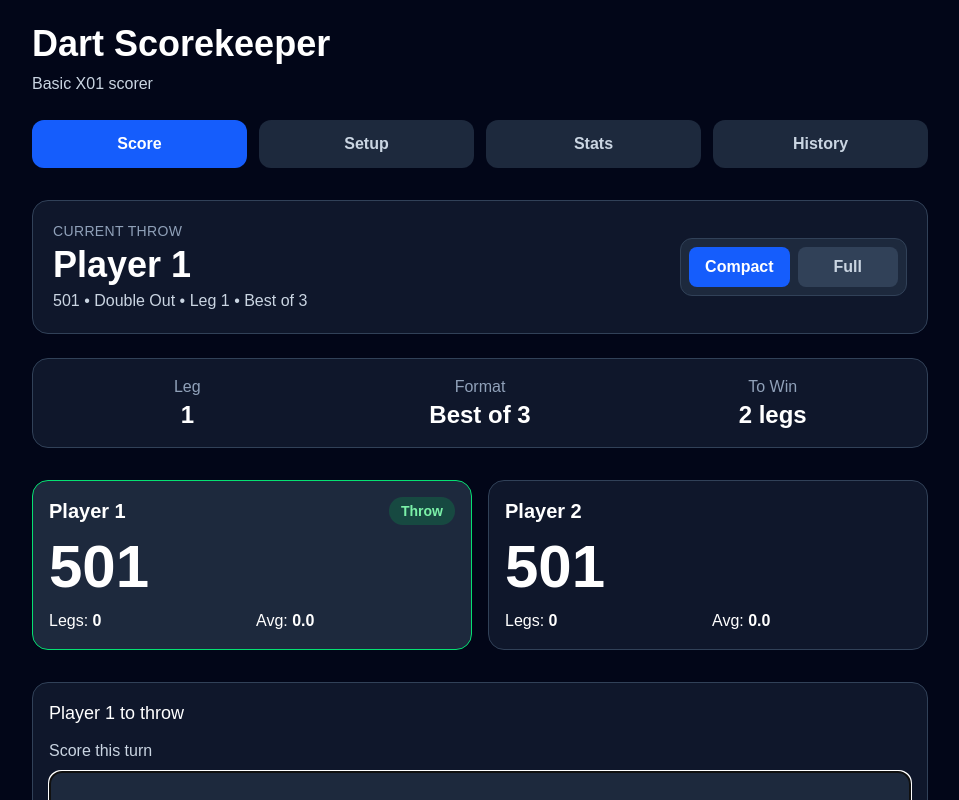
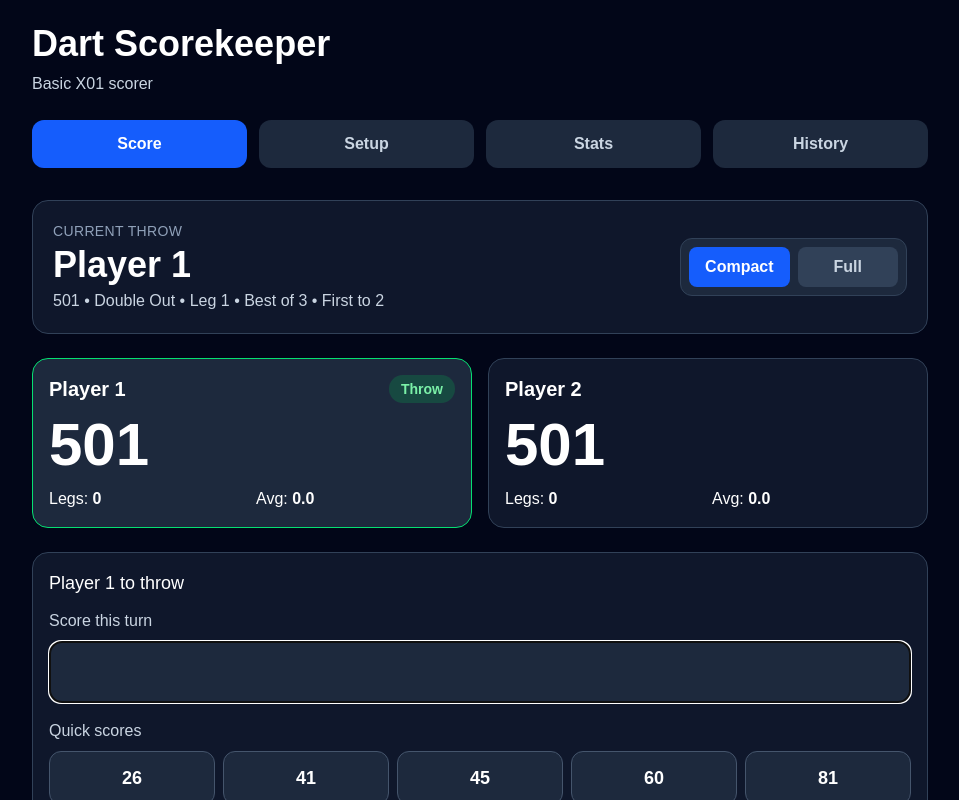
Before and after one commit to bclark303/dart-scorekeeper, a Next.js app: page / in a window 1280 px wide. Shown: the top 800 px of the page, without its empty margins (160-1119 px from the left). Built offline with nearby package versions, Linux system fonts and the light colour scheme.

Commit message:
Simplify score tab layout

```diff
--- a/app/page.tsx
+++ b/app/page.tsx
@@ -1112,6 +1112,7 @@
               currentSide={sides[currentSideIndex]}
               currentLegNumber={currentLegNumber}
               bestOfLegs={bestOfLegs}
+              legsNeededToWin={legsNeededToWin}
               startingScore={startingScore}
               finishRule={finishRule}
               isCurrentThrowerDummy={isCurrentThrowerDummy()}
@@ -1119,26 +1120,8 @@
               scoreLayout={scoreLayout}
               setScoreLayout={setScoreLayout}
             />
-            <section className="rounded-2xl bg-slate-900 border border-slate-700 p-4 mb-8">
-              <div className="grid grid-cols-1 sm:grid-cols-3 gap-4 text-center">
-                <div>
-                  <div className="text-slate-400">Leg</div>
-                  <div className="text-2xl font-bold">{currentLegNumber}</div>
-                </div>
-                <div>
-                  <div className="text-slate-400">Format</div>
-                  <div className="text-2xl font-bold">Best of {bestOfLegs}</div>
-                </div>
-                <div>
-                  <div className="text-slate-400">To Win</div>
-                  <div className="text-2xl font-bold">
-                    {legsNeededToWin} legs
-                  </div>
-                </div>
-              </div>
-            </section>
 
-            <section className="grid grid-cols-1 sm:grid-cols-2 gap-4 mb-8">
+            <section className="grid grid-cols-1 sm:grid-cols-2 gap-4 mb-6">
               {sides.map((side, index) => (
                 <PlayerCard
                   key={side.id}
--- a/components/CurrentTurnBanner.tsx
+++ b/components/CurrentTurnBanner.tsx
@@ -7,6 +7,7 @@
   currentSide: MatchSide;
   currentLegNumber: number;
   bestOfLegs: number;
+  legsNeededToWin: number;
   startingScore: number;
   finishRule: FinishRule;
   isCurrentThrowerDummy: boolean;
@@ -19,6 +20,7 @@
   currentSide,
   currentLegNumber,
   bestOfLegs,
+  legsNeededToWin,
   startingScore,
   finishRule,
   isCurrentThrowerDummy,
@@ -48,7 +50,7 @@
           <div className="text-slate-300 mt-1">
             {currentSide.members.length > 1 ? `${currentSide.name} • ` : ""}
             {startingScore} • {finishLabel} • Leg {currentLegNumber} • Best of{" "}
-            {bestOfLegs}
+            {bestOfLegs} • First to {legsNeededToWin}
           </div>
 
           {isCurrentThrowerDummy && (
```
